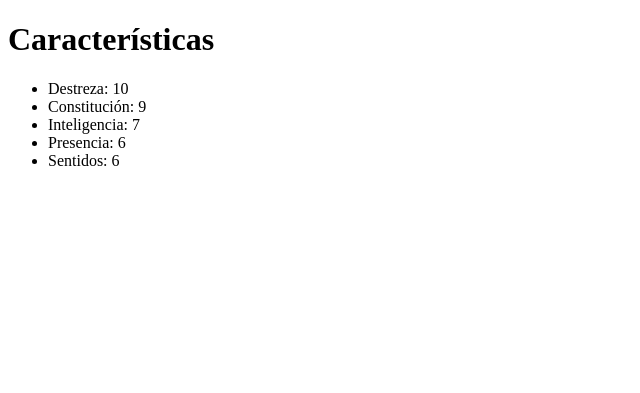
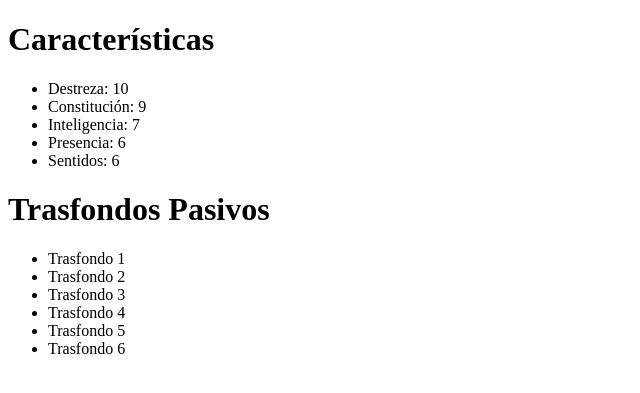
Before and after one commit to googlecode-mirror/fairy-tail-pj-maker, a PHP site: page / in a window 1280 px wide. Shown: the top 393 px of the page, without its empty margins (0-640 px from the left). Run offline with PHP 8.4, Linux system fonts and the light colour scheme.

Commit message:
Voy creando el esqueleto. Bajo por café.

```diff
--- a/FairyTailvNetbeans/class_pj.php
+++ b/FairyTailvNetbeans/class_caracteristicas.php
@@ -1,6 +1,6 @@
 <?php
 
-class pj {
+class class_caracteristicas {
 
     // Atributos
     var $destreza;
--- /dev/null
+++ b/FairyTailvNetbeans/class_trasfondos.php
@@ -0,0 +1,25 @@
+<?php
+
+/**
+ * Esta clase asignará los trasfondos pasivos del personaje
+ *
+ * @author usuario
+ */
+class class_trasfondos {
+    //put your code here
+    function __construct() {
+        $this->imprimir_trasfondos();
+    }
+
+    function imprimir_trasfondos(){
+        echo ("<h1>Trasfondos Pasivos</h1>");
+        echo ("<ul>"
+                . "<li>Trasfondo 1</li>"
+                . "<li>Trasfondo 2</li>"
+                . "<li>Trasfondo 3</li>"
+                . "<li>Trasfondo 4</li>"
+                . "<li>Trasfondo 5</li>"
+                . "<li>Trasfondo 6</li>"
+                . "</ul>");
+    }
+}
--- a/FairyTailvNetbeans/index.php
+++ b/FairyTailvNetbeans/index.php
@@ -12,8 +12,14 @@ and open the template in the editor.
     </head>
     <body>
         <?php
-        include 'class_pj.php';
-        $pj = new pj;
+        include 'class_caracteristicas.php';
+        include 'class_trasfondos.php';
+        // include 'class_levear.php';
+        // include 'class_hechizos.php';
+        $caracteristicas = new class_caracteristicas();
+        $trasfondos = new class_trasfondos();
+        // $levear = new levear();
+        // $hechizos = new hechizos();
         ?>
     </body>
 </html>
```
